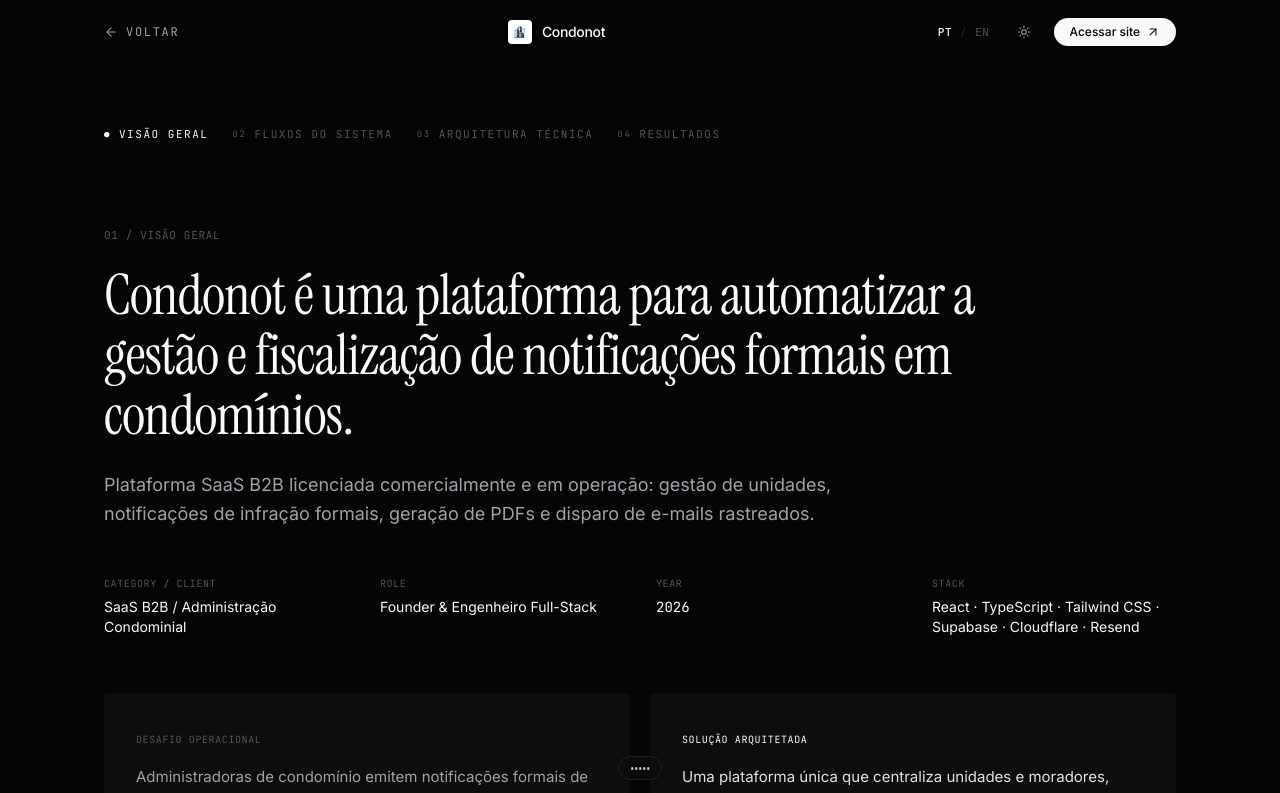
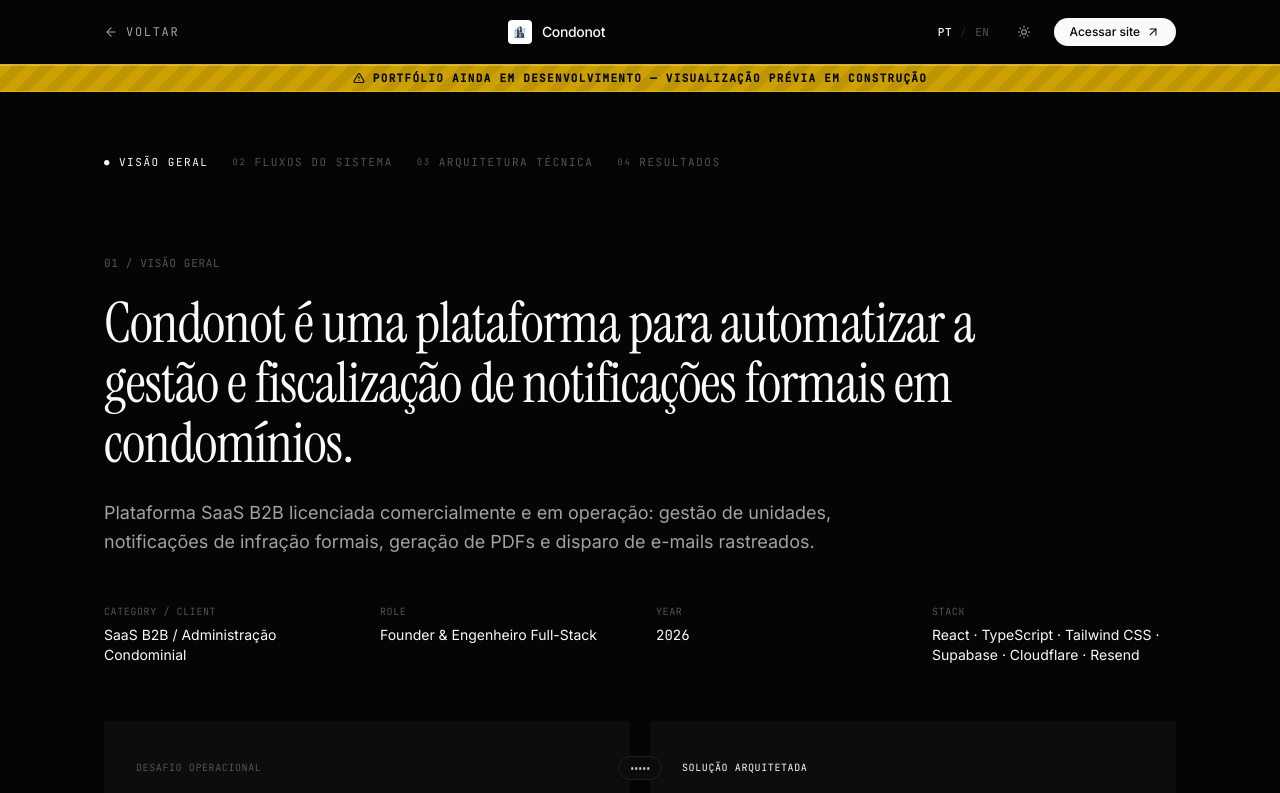
Before and after one commit to Vitor-Piress/vitor-pires-portfolio, a React (Vite) app: page /project/condonot in a window 1280 px wide. Shown: the top 793 px of the page. Built offline with nearby package versions, Linux system fonts and the light colour scheme.

Commit message:
feat: add WIP banner component and update translations for development status refactor: adjust scroll offsets and layout styles across multiple sections

```diff
--- a/src/components/home/EditorialSection.tsx
+++ b/src/components/home/EditorialSection.tsx
@@ -15,7 +15,7 @@ export function EditorialSection() {
   return (
     <section
       id="trajectory"
-      className="mx-auto w-full max-w-6xl scroll-mt-24 px-6 py-24 sm:py-32 md:px-10"
+      className="mx-auto w-full max-w-6xl scroll-mt-28 px-6 py-24 sm:py-32 md:px-10"
     >
       {/* 1. Chronology: Professional Experience & Education */}
       <div className="grid grid-cols-1 lg:grid-cols-2 gap-16 lg:gap-20">
@@ -39,7 +39,7 @@ export function EditorialSection() {
       </div>
 
       {/* 2. Technical Arsenal (Stack) */}
-      <div id="tech" className="mt-28 sm:mt-36 scroll-mt-24">
+      <div id="tech" className="mt-28 sm:mt-36 scroll-mt-28">
         <BlurReveal>
           <span className="font-mono-meta text-[11px] text-[var(--text-muted)]">
             {t.editorial.stackLabel}
@@ -65,7 +65,7 @@ export function EditorialSection() {
       </BlurReveal>
 
       {/* 4. Credibility & Real-World Production Impact (SPEC §4.6) */}
-      <div id="credibility" className="mt-28 sm:mt-36 scroll-mt-24">
+      <div id="credibility" className="mt-28 sm:mt-36 scroll-mt-28">
         <BlurReveal className="max-w-2xl">
           <span className="font-mono-meta text-[11px] text-[var(--text-muted)]">
             {t.credibility.label}
--- a/src/components/home/FeaturedProjectsSection.tsx
+++ b/src/components/home/FeaturedProjectsSection.tsx
@@ -90,7 +90,7 @@ export function FeaturedProjectsSection() {
   return (
     <section
       id="projects"
-      className="mx-auto w-full max-w-6xl scroll-mt-24 px-6 py-16 sm:py-24 md:px-10"
+      className="mx-auto w-full max-w-6xl scroll-mt-28 px-6 py-16 sm:py-24 md:px-10"
     >
       {/* Header Row: Section Label + Circular Arrows + Project Tabs */}
       <BlurReveal className="mb-10 sm:mb-12 flex flex-col gap-5 border-b border-[var(--border-subtle)]/70 pb-6">
--- a/src/components/home/HeroSection.tsx
+++ b/src/components/home/HeroSection.tsx
@@ -25,7 +25,7 @@ export function HeroSection({
   return (
     <section
       className={`relative mx-auto w-full max-w-6xl px-6 md:px-10 ${
-        compactTop ? "pt-16 pb-14 sm:pt-22 sm:pb-20" : "pt-32 pb-16 sm:pt-40 sm:pb-24"
+        compactTop ? "pt-16 pb-14 sm:pt-22 sm:pb-20" : "pt-36 pb-16 sm:pt-44 sm:pb-24"
       }`}
     >
       {/* Top Metadata + Availability + Live Presence */}
@@ -106,7 +106,7 @@ export function HeroSection({
           {/* Primary Pill: White on Black in dark mode / Black on White in light mode */}
           <button
             type="button"
-            onClick={() => scrollToElement("contact", 78)}
+            onClick={() => scrollToElement("contact", 106)}
             className="cursor-pointer inline-flex items-center gap-2 rounded-full bg-[var(--text-primary)] px-6 py-2.5 text-sm font-medium text-[var(--bg-primary)] transition-opacity hover:opacity-85"
           >
             <span>{t.hero.ctaContact}</span>
@@ -116,7 +116,7 @@ export function HeroSection({
           {/* Secondary Action: Clean subtle pill */}
           <button
             type="button"
-            onClick={() => scrollToElement(projectsTargetId, 78)}
+            onClick={() => scrollToElement(projectsTargetId, 106)}
             className="cursor-pointer inline-flex items-center gap-2 rounded-full bg-[var(--bg-bento)] px-6 py-2.5 text-sm font-medium text-[var(--text-primary)] transition-colors hover:bg-[var(--bg-bento-elevated)]"
           >
             <span>{t.hero.ctaProjects}</span>
--- a/src/components/layout/Footer.tsx
+++ b/src/components/layout/Footer.tsx
@@ -22,7 +22,7 @@ export function Footer() {
   return (
     <footer
       id="contact"
-      className="mx-auto w-full max-w-6xl scroll-mt-20 px-6 pt-28 pb-24 sm:pt-40 sm:pb-28 md:px-10"
+      className="mx-auto w-full max-w-6xl scroll-mt-28 px-6 pt-28 pb-24 sm:pt-40 sm:pb-28 md:px-10"
     >
       {/* Centered Editorial Conversion Statement (cagd.as inspired) */}
       <BlurReveal className="mx-auto max-w-3xl text-center">
--- /dev/null
+++ b/src/components/layout/WipBanner.tsx
@@ -0,0 +1,34 @@
+import { AlertTriangle } from "lucide-react";
+import { useLanguage } from "../../context/LanguageContext";
+
+/**
+ * Glassmorphic yellow demarcation strip anchored directly beneath the top header bar
+ * with slowly drifting diagonal stripes to signal an active preview build.
+ */
+export function WipBanner() {
+  const { t } = useLanguage();
+
+  return (
+    <div
+      role="status"
+      aria-live="polite"
+      className="relative flex h-7 w-full items-center justify-center overflow-hidden border-y border-zinc-950/15 dark:border-yellow-200/25 bg-yellow-400/80 px-4 text-zinc-950 backdrop-blur-md shadow-[inset_0_1px_0_rgba(255,255,255,0.28)] select-none"
+    >
+      {/* Slowly drifting diagonal stripe layer (28px horizontal period matches background-size) */}
+      <div
+        aria-hidden="true"
+        className="wip-stripes-layer pointer-events-none absolute inset-y-0 -left-7 w-[calc(100%+56px)]"
+      />
+
+      <div className="relative z-10 flex max-w-6xl items-center justify-center gap-2 truncate font-mono text-[10px] sm:text-[11px] font-semibold uppercase tracking-[0.12em]">
+        <AlertTriangle
+          className="h-3 w-3 shrink-0 text-zinc-950"
+          strokeWidth={2.2}
+          aria-hidden="true"
+        />
+        <span className="truncate sm:hidden">{t.wipBanner.short}</span>
+        <span className="hidden truncate sm:inline">{t.wipBanner.full}</span>
+      </div>
+    </div>
+  );
+}
--- a/src/i18n/translations.ts
+++ b/src/i18n/translations.ts
@@ -42,6 +42,10 @@ export interface TranslationSchema {
     contact: string;
     backToHome: string;
     accessSystem: string;
+  };
+  wipBanner: {
+    short: string;
+    full: string;
   };
   hero: {
     name: string;
@@ -205,6 +209,10 @@ export const translations: Record<Language, TranslationSchema> = {
       contact: "Contato",
       backToHome: "Voltar",
       accessSystem: "Acessar Sistema",
+    },
+    wipBanner: {
+      short: "Portfólio ainda em desenvolvimento",
+      full: "Portfólio ainda em desenvolvimento — visualização prévia em construção",
     },
     hero: {
       name: "VITOR PIRES",
@@ -400,6 +408,10 @@ export const translations: Record<Language, TranslationSchema> = {
       backToHome: "Back",
       accessSystem: "Live System",
     },
+    wipBanner: {
+      short: "Portfolio still in development",
+      full: "Portfolio still in development — preview build in progress",
+    },
     hero: {
       name: "VITOR PIRES",
       headline: "Full-Stack Developer & SaaS Product Creator.",
--- a/src/index.css
+++ b/src/index.css
@@ -95,3 +95,34 @@
 html:not(.dark) .bento-card {
   box-shadow: 0 1px 2px rgba(0, 0, 0, 0.03);
 }
+
+/* Slowly drifting diagonal demarcation stripes for the WIP banner */
+@keyframes wip-stripes-drift {
+  from {
+    transform: translate3d(0, 0, 0);
+  }
+  to {
+    transform: translate3d(28px, 0, 0);
+  }
+}
+
+.wip-stripes-layer {
+  background-image: linear-gradient(
+    -45deg,
+    transparent 25%,
+    rgba(9, 9, 11, 0.065) 25%,
+    rgba(9, 9, 11, 0.065) 50%,
+    transparent 50%,
+    transparent 75%,
+    rgba(9, 9, 11, 0.065) 75%
+  );
+  background-size: 28px 28px;
+  animation: wip-stripes-drift 4.5s linear infinite;
+  will-change: transform;
+}
+
+@media (prefers-reduced-motion: reduce) {
+  .wip-stripes-layer {
+    animation: none;
+  }
+}
--- a/src/pages/ProjectDetail.tsx
+++ b/src/pages/ProjectDetail.tsx
@@ -32,6 +32,7 @@ import { BlurReveal } from '../components/ui/BlurReveal'
 import { ProjectLogo, ScreenVisual } from '../components/ui/ProjectVisuals'
 import { ResponsiveProjectArchitecture } from '../components/project/ProjectArchitectureFlow'
 import { FooterBottomBar } from '../components/layout/Footer'
+import { WipBanner } from '../components/layout/WipBanner'
 import { scrollToElement, scrollToTopSmooth } from '../utils/scroll'
 import {
   clearReturnOrigin,
@@ -143,7 +144,7 @@ function ProjectDetailContent({ project }: { project: FeaturedProject }) {
     if (!el) return
 
     const rafId = window.requestAnimationFrame(() => {
-      const stickyOffset = window.innerWidth >= 640 ? 128 : 144
+      const stickyOffset = window.innerWidth >= 640 ? 156 : 172
       const targetTop = Math.max(
         0,
         el.getBoundingClientRect().top + window.scrollY - stickyOffset,
@@ -177,7 +178,7 @@ function ProjectDetailContent({ project }: { project: FeaturedProject }) {
         return
       }
 
-      const triggerOffset = 160
+      const triggerOffset = 188
       let current: SectionId = 'overview'
 
       for (const id of SECTION_IDS) {
@@ -216,7 +217,7 @@ function ProjectDetailContent({ project }: { project: FeaturedProject }) {
     if (id === 'overview') {
       scrollToTopSmooth(unlockScrollSpy)
     } else {
-      scrollToElement(id, 124, unlockScrollSpy)
+      scrollToElement(id, 152, unlockScrollSpy)
     }
   }
 
@@ -250,8 +251,9 @@ function ProjectDetailContent({ project }: { project: FeaturedProject }) {
   return (
     <div className="min-h-svh bg-[var(--bg-primary)] text-[var(--text-primary)]">
       {/* 1. Project Page Header: ← Back | Official Logo | PT/EN + Theme + Access System ↗ */}
-      <header className="sticky top-0 z-40 bg-[var(--bg-primary)]/85 backdrop-blur-md">
-        <div className="mx-auto flex h-16 max-w-6xl items-center justify-between gap-4 px-6 md:px-10">
+      <header className="sticky top-0 z-40">
+        <div className="bg-[var(--bg-primary)]/80 backdrop-blur-md">
+          <div className="mx-auto flex h-16 max-w-6xl items-center justify-between gap-4 px-6 md:px-10">
           <Link
             to={returnOrigin?.returnPath ?? '/'}
             onClick={handleBackClick}
@@ -335,7 +337,7 @@ function ProjectDetailContent({ project }: { project: FeaturedProject }) {
             ) : (
               <button
                 type="button"
-                onClick={() => scrollToElement('commercial-cta', 96)}
+                onClick={() => scrollToElement('commercial-cta', 124)}
                 className="cursor-pointer inline-flex items-center gap-1.5 rounded-full bg-[var(--text-primary)] px-4 py-1.5 text-xs font-medium text-[var(--bg-primary)] hover:opacity-85 transition-opacity"
               >
                 <span>{t.projectDetail.accessSystem}</span>
@@ -343,7 +345,9 @@ function ProjectDetailContent({ project }: { project: FeaturedProject }) {
               </button>
             )}
           </div>
+          </div>
         </div>
+        <WipBanner />
       </header>
 
       <main className="mx-auto w-full max-w-6xl px-6 pt-8 pb-16 sm:pt-12 md:px-10">
@@ -359,7 +363,7 @@ function ProjectDetailContent({ project }: { project: FeaturedProject }) {
         {/* 2. Quick Navigation Index (Sticky Minimalist TOC) */}
         <nav
           aria-label="Project Sections"
-          className="sticky top-16 z-30 -mx-2 mb-12 sm:mb-16 flex flex-wrap items-center gap-x-6 gap-y-2.5 bg-[var(--bg-primary)]/85 px-2 py-3.5 backdrop-blur-md"
+          className="sticky top-[92px] z-30 -mx-2 mb-12 sm:mb-16 flex flex-wrap items-center gap-x-6 gap-y-2.5 bg-[var(--bg-primary)]/85 px-2 py-3.5 backdrop-blur-md"
         >
           {tocItems.map((item, idx) => {
             const isActive = activeSection === item.id
@@ -386,7 +390,7 @@ function ProjectDetailContent({ project }: { project: FeaturedProject }) {
         {/* ================================================================ */}
         {/* SECTION 01: OVERVIEW                                             */}
         {/* ================================================================ */}
-        <section id="overview" className="scroll-mt-36 sm:scroll-mt-32">
+        <section id="overview" className="scroll-mt-44 sm:scroll-mt-40">
           <BlurReveal className="max-w-4xl">
             <span className="font-mono-meta text-[11px] text-[var(--text-muted)]">
               01 / {t.projectDetail.toc.overview}
@@ -483,7 +487,7 @@ function ProjectDetailContent({ project }: { project: FeaturedProject }) {
         {/* ================================================================ */}
         {/* SECTION 02: FULL-WIDTH SYSTEM PREVIEW + CORE MODULES             */}
         {/* ================================================================ */}
-        <section id="flows" className="mt-28 sm:mt-36 scroll-mt-36 sm:scroll-mt-32">
+        <section id="flows" className="mt-28 sm:mt-36 scroll-mt-44 sm:scroll-mt-40">
           <BlurReveal className="mb-10 max-w-2xl">
             <span className="font-mono-meta text-[11px] text-[var(--text-muted)]">
               02 / {t.projectDetail.toc.flows}
@@ -541,7 +545,7 @@ function ProjectDetailContent({ project }: { project: FeaturedProject }) {
                   ) : (
                     <button
                       type="button"
-                      onClick={() => scrollToElement('commercial-cta', 96)}
+                      onClick={() => scrollToElement('commercial-cta', 124)}
                       className="cursor-pointer inline-flex items-center gap-1.5 rounded-[3px] border border-[var(--border-subtle)] bg-[var(--bg-primary)] px-3 py-1.5 text-xs font-mono text-[var(--text-secondary)] hover:text-[var(--text-primary)] hover:border-[var(--text-primary)] transition-all"
                     >
                       <span>{t.projectDetail.sections.demoOnRequest}</span>
@@ -710,7 +714,7 @@ function ProjectDetailContent({ project }: { project: FeaturedProject }) {
         {/* ================================================================ */}
         {/* SECTION 03: TECHNICAL ARCHITECTURE                               */}
         {/* ================================================================ */}
-        <section id="architecture" className="mt-28 sm:mt-36 scroll-mt-36 sm:scroll-mt-32">
+        <section id="architecture" className="mt-28 sm:mt-36 scroll-mt-44 sm:scroll-mt-40">
           <BlurReveal className="mb-10 max-w-2xl">
             <span className="font-mono-meta text-[11px] text-[var(--text-muted)]">
               03 / {t.projectDetail.toc.architecture}
@@ -731,7 +735,7 @@ function ProjectDetailContent({ project }: { project: FeaturedProject }) {
         {/* ================================================================ */}
         {/* SECTION 04: PRODUCTION RESULTS & NEXT PROJECT                    */}
         {/* ================================================================ */}
-        <section id="results" className="mt-28 sm:mt-36 scroll-mt-36 sm:scroll-mt-32">
+        <section id="results" className="mt-28 sm:mt-36 scroll-mt-44 sm:scroll-mt-40">
           <BlurReveal className="mb-10 max-w-2xl">
             <span className="font-mono-meta text-[11px] text-[var(--text-muted)]">
               04 / {t.projectDetail.toc.results}
@@ -789,7 +793,7 @@ function ProjectDetailContent({ project }: { project: FeaturedProject }) {
       {/* ================================================================ */}
       <footer
         id="commercial-cta"
-        className="mx-auto w-full max-w-6xl scroll-mt-20 px-6 pt-24 pb-24 sm:pt-36 sm:pb-28 md:px-10"
+        className="mx-auto w-full max-w-6xl scroll-mt-28 px-6 pt-24 pb-24 sm:pt-36 sm:pb-28 md:px-10"
       >
         <BlurReveal className="mx-auto max-w-3xl text-center">
           <span className="font-mono-meta text-[10px] text-[var(--text-muted)]">
```
Also changed, not shown: src/App.tsx (+29 -10 lines), src/components/layout/Header.tsx (+10 -6 lines).
